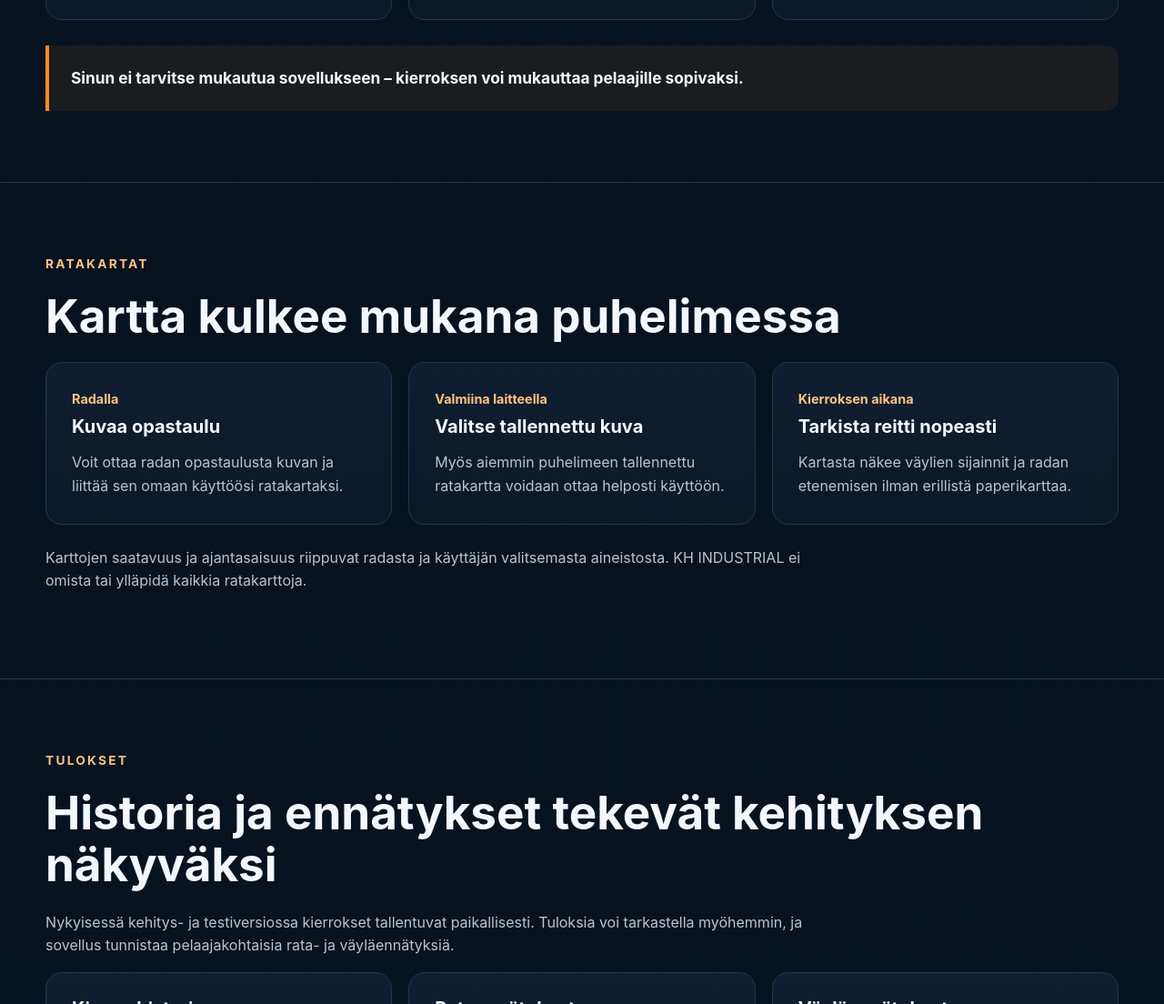
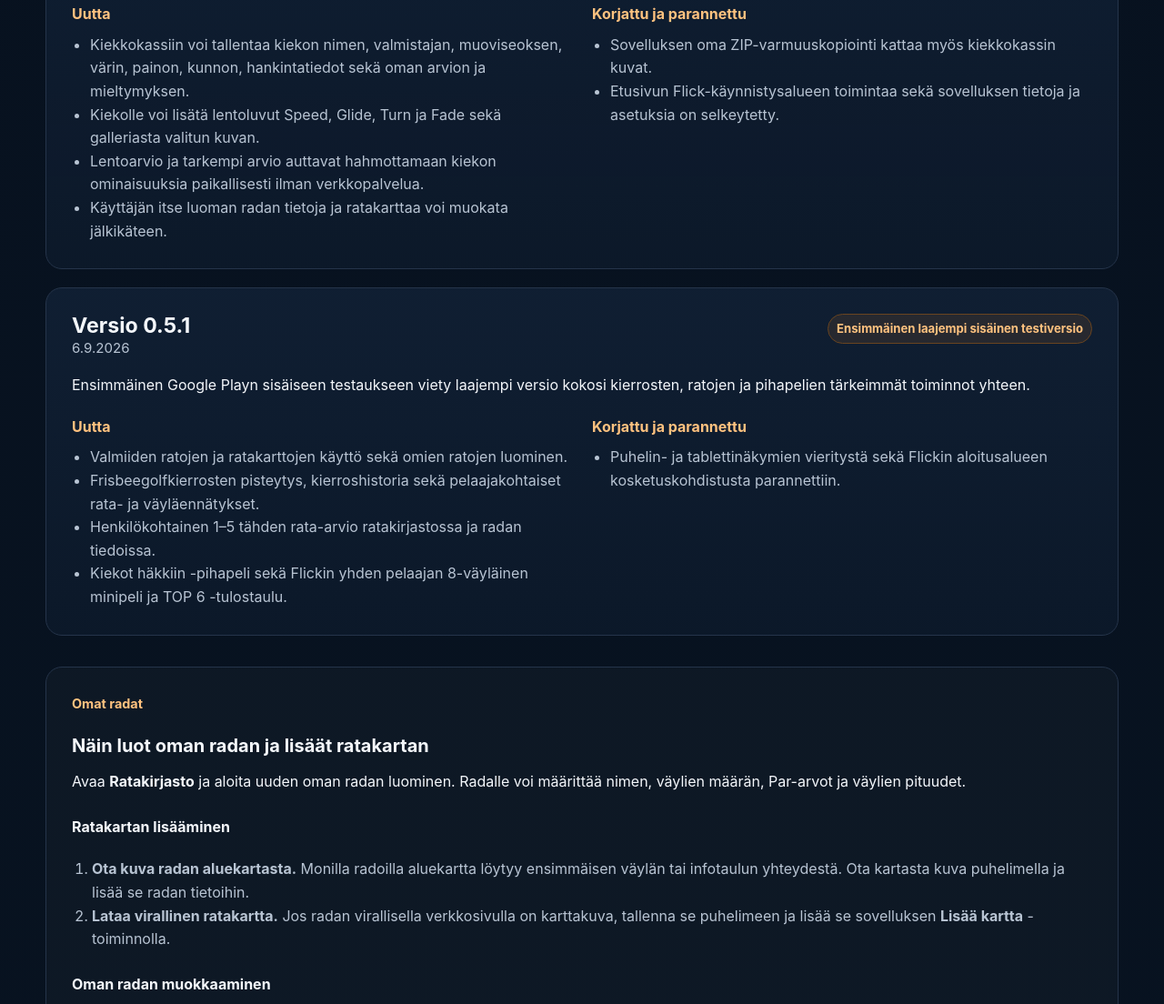
Before and after one commit to MrPain72/khindustrial-website, a plain HTML site: page kh-disc-golf/index.html in a window 1280 px wide. Shown: the part 1696-2800 px from the top of the page at 91% size. Drawn offline with Linux system fonts and the light colour scheme.

Commit message:
feat: add KH Disc Golf release history

```diff
--- a/assets/app.js
+++ b/assets/app.js
@@ -16,3 +16,33 @@ document.querySelectorAll('.nav-links a').forEach(a => {
 document.querySelectorAll('[data-year]').forEach(el => {
   el.textContent = new Date().getFullYear();
 });
+const releaseRoot = document.querySelector('#disc-golf-release-history');
+if (releaseRoot && Array.isArray(window.KH_DISC_GOLF_RELEASES)) {
+  const releases = [...window.KH_DISC_GOLF_RELEASES].sort((a, b) => {
+    const byDate = String(b.date).localeCompare(String(a.date));
+    return byDate || String(b.version).localeCompare(String(a.version), undefined, { numeric: true });
+  });
+
+  const makeList = (title, items) => {
+    if (!Array.isArray(items) || items.length === 0) return '';
+    return `<div><h4>${title}</h4><ul>${items.map(item => `<li>${item}</li>`).join('')}</ul></div>`;
+  };
+
+  releaseRoot.innerHTML = releases.map(release => `
+    <article class="release-card${release.current ? ' current' : ''}">
+      <div class="release-heading">
+        <div>
+          <h3>Versio ${release.version}</h3>
+          <div class="release-meta">${new Intl.DateTimeFormat('fi-FI').format(new Date(`${release.date}T12:00:00`))}</div>
+        </div>
+        <span class="release-status">${release.status}</span>
+      </div>
+      <p>${release.summary}</p>
+      <div class="release-columns">
+        ${makeList('Uutta', release.newItems)}
+        ${makeList('Korjattu ja parannettu', release.improvedItems)}
+        ${makeList('Testaajille', release.testerItems)}
+      </div>
+    </article>
+  `).join('');
+}
--- /dev/null
+++ b/assets/disc-golf-releases.js
@@ -0,0 +1,14 @@
+window.KH_DISC_GOLF_RELEASES = [
+  { version: "0.5.3", date: "2026-09-08", status: "Nykyinen sisäinen testiversio", current: true,
+    summary: "Flickin kaksinpeli ja yhteinen ennätystaulu ovat entistä selkeämpiä ja toimivat paremmin myös pitkillä pelaajanimillä.",
+    newItems: ["Flickin yksin- ja kaksinpelillä on yksi yhteinen Record Board · TOP 6.", "Kaksinpelin kummankin pelaajan henkilökohtainen 8-väylän tulos voi päästä samalle TOP 6 -listalle.", "Uudelle TOP 6 -tulokselle tallennetaan pelaajakohtainen kolmen merkin tunnus."],
+    improvedItems: ["Kaksinpelin tulosnäkymää on selkeytetty ja yhteenvetorivi on tiivistetty muotoon Yht.", "Pitkät pelaajanimet, näytön turva-alueet ja pienempien näyttöjen asettelu toimivat paremmin."], testerItems: ["Versio on Google Playn sisäisessä testauksessa."] },
+  { version: "0.5.2", date: "2026-09-07", status: "Sisäinen testiversio",
+    summary: "Kiekkokassi ja Lentoarvio laajensivat sovelluksen välinehallintaa, ja omia ratoja voi nyt muokata myös luomisen jälkeen.",
+    newItems: ["Kiekkokassiin voi tallentaa kiekon nimen, valmistajan, muoviseoksen, värin, painon, kunnon, hankintatiedot sekä oman arvion ja mieltymyksen.", "Kiekolle voi lisätä lentoluvut Speed, Glide, Turn ja Fade sekä galleriasta valitun kuvan.", "Lentoarvio ja tarkempi arvio auttavat hahmottamaan kiekon ominaisuuksia paikallisesti ilman verkkopalvelua.", "Käyttäjän itse luoman radan tietoja ja ratakarttaa voi muokata jälkikäteen."],
+    improvedItems: ["Sovelluksen oma ZIP-varmuuskopiointi kattaa myös kiekkokassin kuvat.", "Etusivun Flick-käynnistysalueen toimintaa sekä sovelluksen tietoja ja asetuksia on selkeytetty."] },
+  { version: "0.5.1", date: "2026-09-06", status: "Ensimmäinen laajempi sisäinen testiversio",
+    summary: "Ensimmäinen Google Playn sisäiseen testaukseen viety laajempi versio kokosi kierrosten, ratojen ja pihapelien tärkeimmät toiminnot yhteen.",
+    newItems: ["Valmiiden ratojen ja ratakarttojen käyttö sekä omien ratojen luominen.", "Frisbeegolfkierrosten pisteytys, kierroshistoria sekä pelaajakohtaiset rata- ja väyläennätykset.", "Henkilökohtainen 1–5 tähden rata-arvio ratakirjastossa ja radan tiedoissa.", "Kiekot häkkiin -pihapeli sekä Flickin yhden pelaajan 8-väyläinen minipeli ja TOP 6 -tulostaulu."],
+    improvedItems: ["Puhelin- ja tablettinäkymien vieritystä sekä Flickin aloitusalueen kosketuskohdistusta parannettiin."] }
+];
--- a/kh-disc-golf/index.html
+++ b/kh-disc-golf/index.html
@@ -21,10 +21,32 @@
     .closing{text-align:center}
     .closing h2{max-width:900px;margin-right:auto;margin-left:auto}
     .closing p{margin-right:auto;margin-left:auto}
+    .release-list{display:grid;gap:20px;margin-top:30px}
+    .release-card{padding:28px;border:1px solid var(--line);border-radius:18px;background:linear-gradient(180deg,rgba(16,31,51,.96),rgba(12,25,42,.9))}
+    .release-card.current{border-color:var(--accent);box-shadow:0 0 0 1px rgba(255,138,31,.12)}
+    .release-heading{display:flex;align-items:flex-start;justify-content:space-between;gap:18px;flex-wrap:wrap;margin-bottom:16px}
+    .release-heading h3{margin:0;font-size:1.45rem}.release-meta{color:var(--muted);font-size:.94rem}
+    .release-status{padding:5px 9px;border:1px solid #694420;border-radius:999px;color:var(--accent-soft);background:rgba(255,138,31,.1);font-size:.82rem;font-weight:700}
+    .release-columns{display:grid;grid-template-columns:repeat(2,minmax(0,1fr));gap:22px;margin-top:20px}.release-columns h4{margin:0 0 8px;color:var(--accent-soft)}.release-columns ul{margin:0;padding-left:20px;color:var(--muted)}
+    .course-guide{margin-top:34px;padding:28px;border:1px solid var(--line);border-radius:18px;background:rgba(255,255,255,.025)}.course-guide ol{padding-left:22px;color:var(--muted)}.course-guide h3,.course-guide h4{margin-top:24px}
+    .release-list{display:grid;gap:20px;margin-top:30px}
+    .release-card{padding:28px;border:1px solid var(--line);border-radius:18px;background:linear-gradient(180deg,rgba(16,31,51,.96),rgba(12,25,42,.9))}
+    .release-card.current{border-color:var(--accent);box-shadow:0 0 0 1px rgba(255,138,31,.12)}
+    .release-heading{display:flex;align-items:flex-start;justify-content:space-between;gap:18px;flex-wrap:wrap;margin-bottom:16px}
+    .release-heading h3{margin:0;font-size:1.45rem}
+    .release-meta{color:var(--muted);font-size:.94rem}
+    .release-status{padding:5px 9px;border:1px solid #694420;border-radius:999px;color:var(--accent-soft);background:rgba(255,138,31,.1);font-size:.82rem;font-weight:700}
+    .release-columns{display:grid;grid-template-columns:repeat(2,minmax(0,1fr));gap:22px;margin-top:20px}
+    .release-columns h4{margin:0 0 8px;color:var(--accent-soft)}
+    .release-columns ul{margin:0;padding-left:20px;color:var(--muted)}
+    .course-guide{margin-top:34px;padding:28px;border:1px solid var(--line);border-radius:18px;background:rgba(255,255,255,.025)}
+    .course-guide ol,.course-guide ul{padding-left:22px;color:var(--muted)}
+    .course-guide h3,.course-guide h4{margin-top:24px}
     @media(max-width:800px){
       .hero-points{display:grid;grid-template-columns:1fr}
       .hero-points li{border-radius:12px}
       .callout{padding:18px}
+      .release-card,.course-guide{padding:20px}.release-columns{grid-template-columns:1fr}
     }
   </style>
 </head>
@@ -53,6 +75,34 @@
         <li>Ratakartta helposti mukaan</li>
       </ul>
       <p class="hero-copy">Lisää pelaajat, valitse rata ja aloita kierros. Jokainen pelaaja ei tarvitse omaa sovellusta tai käyttäjätiliä.</p>
+    </div>
+  </section>
+
+  <section class="section">
+    <div class="wrap">
+      <div class="eyebrow">Ajankohtaista</div>
+      <h2>Päivitykset ja versiohistoria</h2>
+      <p class="section-copy">Katso nopeasti, mitä sisäiseen testaukseen julkaistuissa versioissa on tullut uutena ja mitä on parannettu. Uusin versio näytetään aina ensimmäisenä.</p>
+      <div id="disc-golf-release-history" class="release-list" aria-live="polite"></div>
+      <article class="course-guide">
+        <div class="kicker">Omat radat</div>
+        <h3>Näin luot oman radan ja lisäät ratakartan</h3>
+        <p>Avaa <strong>Ratakirjasto</strong> ja aloita uuden oman radan luominen. Radalle voi määrittää nimen, väylien määrän, Par-arvot ja väylien pituudet.</p>
+        <h4>Ratakartan lisääminen</h4>
+        <ol>
+          <li><strong>Ota kuva radan aluekartasta.</strong> Monilla radoilla aluekartta löytyy ensimmäisen väylän tai infotaulun yhteydestä. Ota kartasta kuva puhelimella ja lisää se radan tietoihin.</li>
+          <li><strong>Lataa virallinen ratakartta.</strong> Jos radan virallisella verkkosivulla on karttakuva, tallenna se puhelimeen ja lisää se sovelluksen <strong>Lisää kartta</strong> -toiminnolla.</li>
+        </ol>
+        <h4>Oman radan muokkaaminen</h4>
+        <ol>
+          <li>Avaa <strong>Ratakirjasto</strong>.</li>
+          <li>Napauta oman radan kartta-aluetta.</li>
+          <li>Avaa oikean yläkulman kolmen pisteen ⋮-valikko.</li>
+          <li>Valitse radan muokkaus tai karttakuvan vaihto.</li>
+        </ol>
+        <p>Tätä kautta voit muuttaa radan nimeä, väylien määrää, Par-arvoja, väylien pituuksia ja ratakarttaa.</p>
+        <div class="note"><strong>Huomio:</strong> Oman radan muokkauksen löydettävyyttä parannetaan seuraavassa päivityksessä.</div>
+      </article>
     </div>
   </section>
 
@@ -181,6 +231,7 @@
     <div class="small">© <span data-year>2026</span> KH INDUSTRIAL</div>
   </div>
 </footer>
+<script src="/assets/disc-golf-releases.js"></script>
 <script src="/assets/app.js"></script>
 </body>
 </html>
```
Also changed, not shown: 2 other files.
